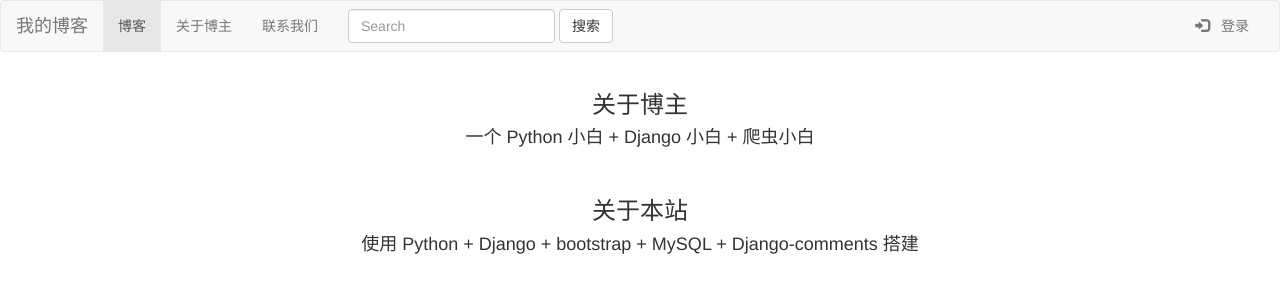
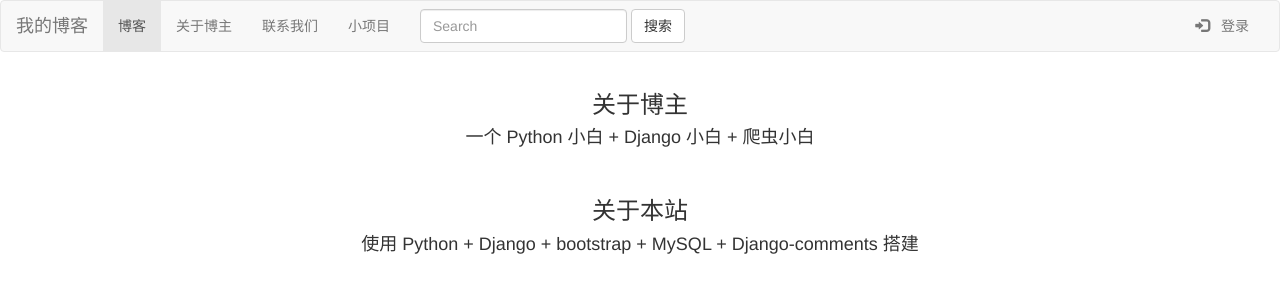
Before and after one commit to zzz12696/zzz12696_project01, a Django app: page /aboutme/ in a window 1280 px wide. Shown: the top 300 px of the page. Run offline with Django 3.2, Linux system fonts and the light colour scheme; some libraries are stand-ins or nearby versions.

Commit message:
导航条增加 小项目 栏目

```diff
--- a/blog/templates/blog/base.html
+++ b/blog/templates/blog/base.html
@@ -43,6 +43,7 @@
                 <li class="active"><a href="#">博客</a></li>
                 <li><a href="/aboutme/">关于博主</a></li>
                 <li><a href="/callme/">联系我们</a></li>
+                <li><a href="#">小项目</a></li>
             </ul>
             <form class="navbar-form navbar-left" action="{% url 'blog:blog_search' %}" method="get">
                 <div class="form-group">
```
